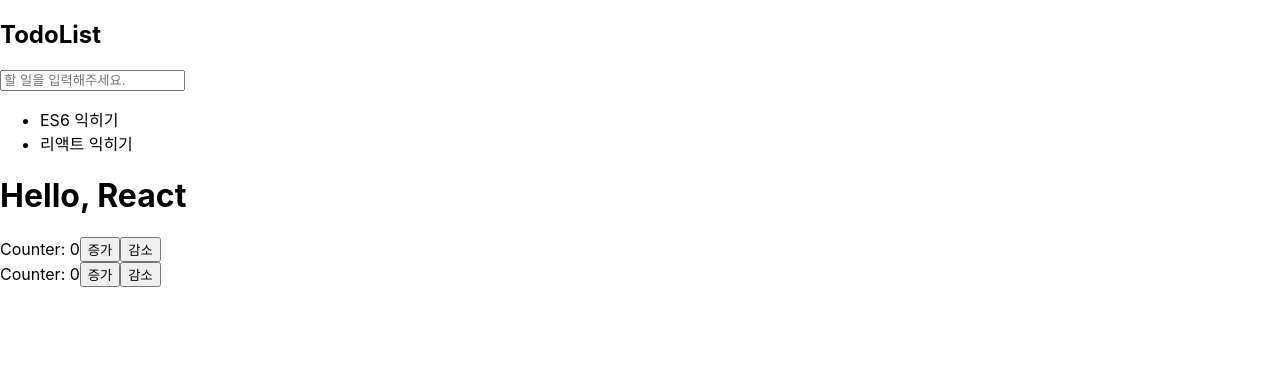
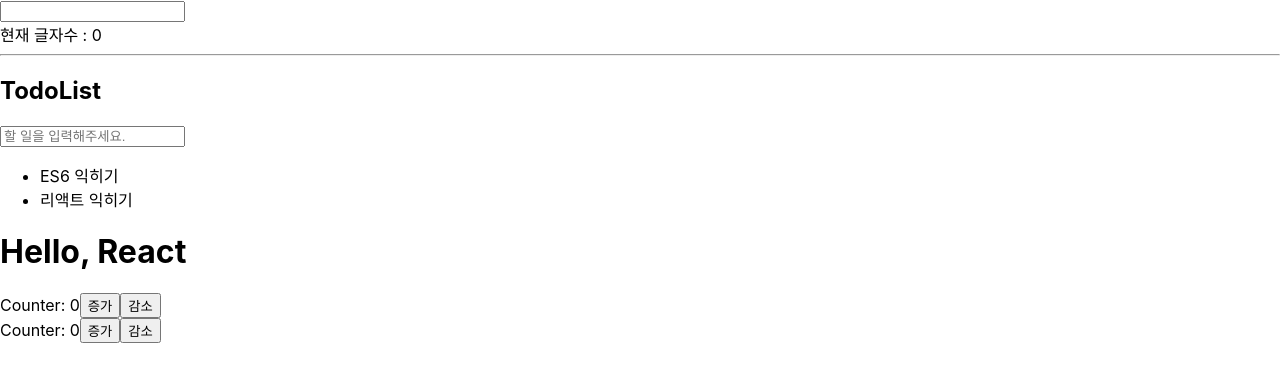
Before and after one commit to askcompany-kr/demo-pusan-univ-201908-react, a React (Create React App) app: page / in a window 1280 px wide. Shown: the top 382 px of the page. Built offline with nearby package versions, Linux system fonts and the light colour scheme.

Commit message:
InputLength 컴포넌트 구현

```diff
--- a/src/App.js
+++ b/src/App.js
@@ -2,6 +2,7 @@ import React from 'react';
 import Counter from "./components/counter";
 import FunctionalCounter from "./components/functional_counter";
 import TodoList from "./components/todo_list";
+import InputLength from "./components/input_length";
 
 class App extends React.Component {
     render() {
@@ -9,6 +10,8 @@ class App extends React.Component {
         const { message } = this.props;
         return (
             <>
+                <InputLength />
+                <hr/>
                 <TodoList />
                 <h1>Hello, {message}</h1>
                 <FunctionalCounter />
--- /dev/null
+++ b/src/components/input_length.js
@@ -0,0 +1,34 @@
+import React, { Component } from 'react';
+
+class InputLength extends Component {
+    state = { input: '' };
+
+    onChange = (e) => {
+        const input = e.target.value;
+        this.setState({ input });
+    };
+
+    render() {
+        const { input } = this.state;
+        const inputLength = input.length;
+        return (
+            <div>
+                <input type="text" onChange={this.onChange} /><br/>
+                현재 글자수 : {inputLength}
+            </div>
+        );
+    }
+}
+
+export const input_length = () => {
+    const inputLength = 0;
+
+    return (
+        <div>
+            <input type="text" /><br/>
+            현재 글자수 : {inputLength}
+        </div>
+    );
+};
+
+export default InputLength;
```
